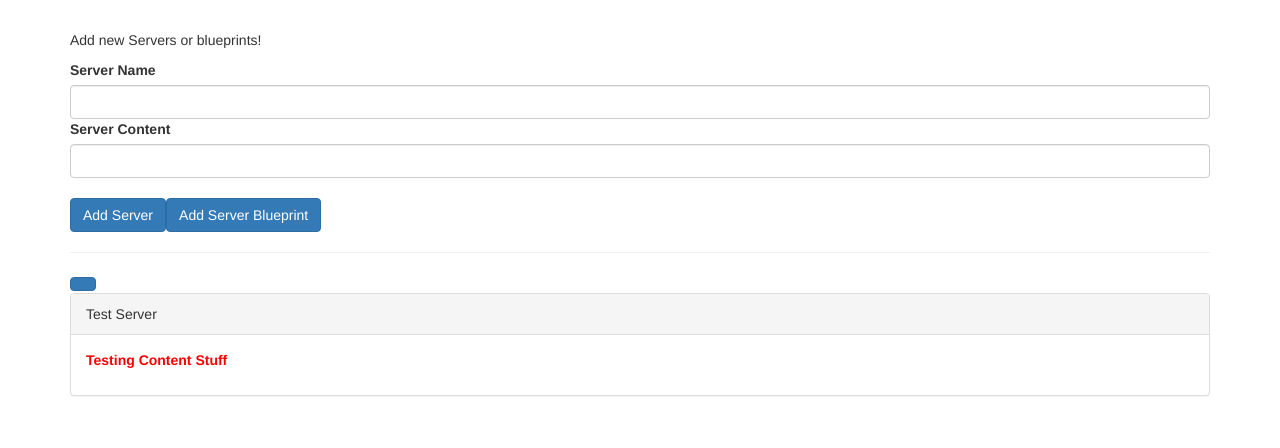
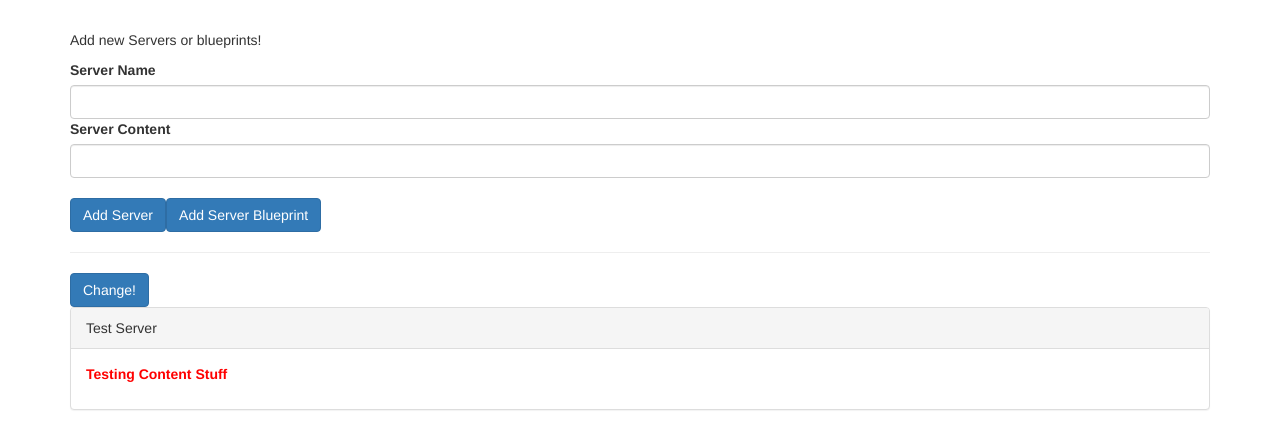
Before and after one commit to adam-niggebrugge/Angular_DataBinding, an Angular app: page / in a window 1280 px wide. Shown: the top 448 px of the page. Built offline with nearby package versions, Linux system fonts and the light colour scheme.

Commit message:
Minor edit for clicking button

```diff
--- a/src/app/app.component.html
+++ b/src/app/app.component.html
@@ -8,7 +8,7 @@
   <hr>
   <div class="row">
     <div class="col-xs-12">
-      <button class="btn btn-primary" (click)="onFirstClick()"></button>
+      <button class="btn btn-primary" (click)="onFirstClick()">Change!</button>
       <app-server-element
         *ngFor="let se of serverElements"
         [srvElement]="se"
```
